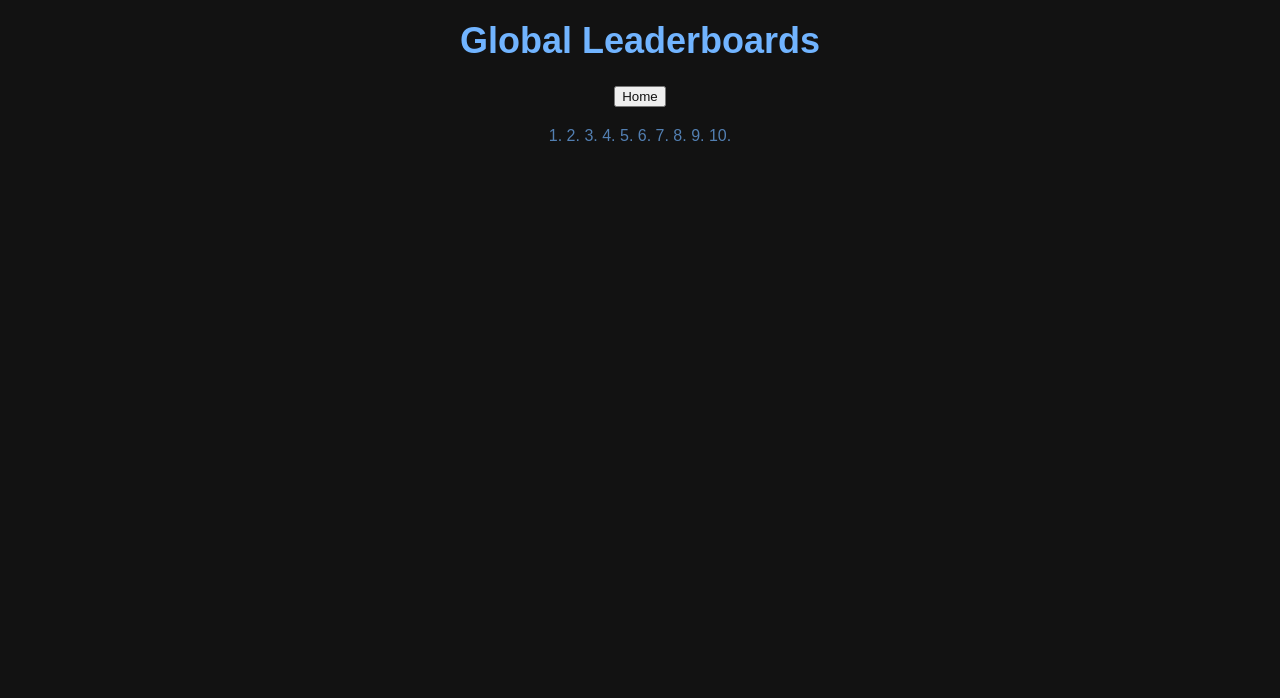
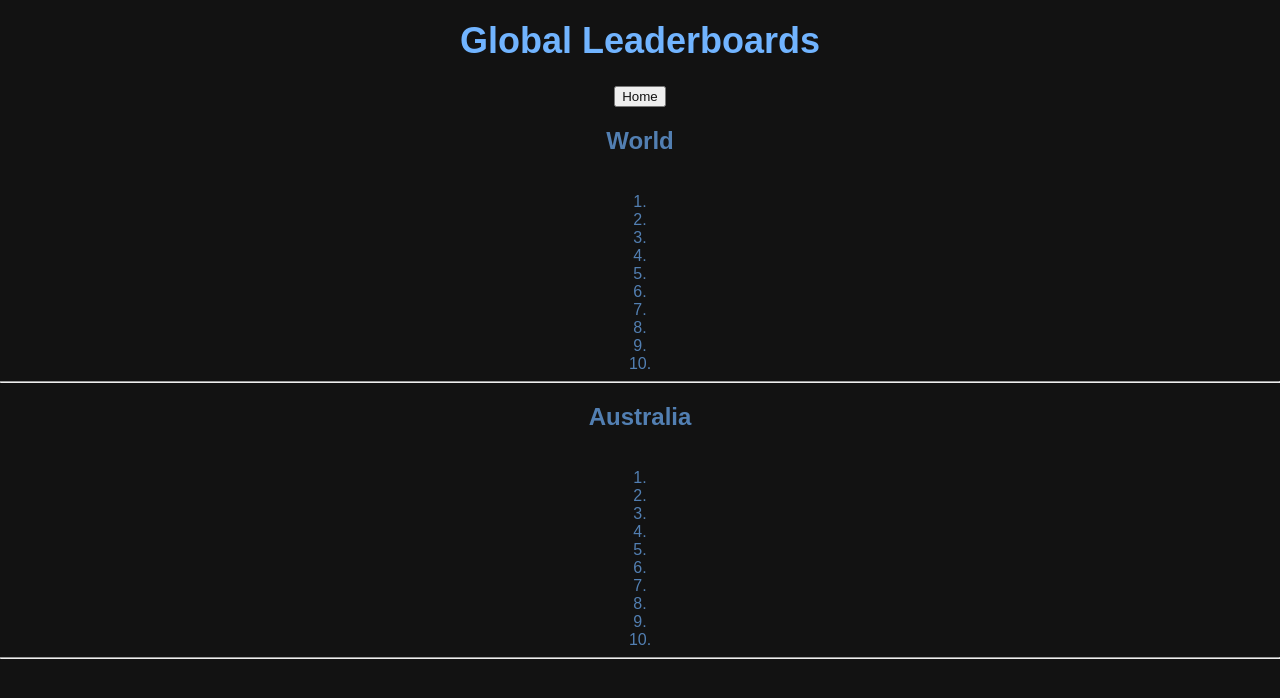
Before and after one commit to fullclipstudios/ISYS3001Task-2, a plain HTML site: page leaderboards.html in a window 1280 px wide. Drawn offline with Linux system fonts and the light colour scheme.

Commit message:
Update leaderboards.html
divide leader board into World and Australia, with room for additional countries in future versions.

```diff
--- a/leaderboards.html
+++ b/leaderboards.html
@@ -14,16 +14,52 @@
 
     <div id = "globalleaderboard">
     <p>
+        <h2> World </h2>
+            <br>
             1.
+            <br>
             2.
+            <br>
             3.
+            <br>
             4.
+            <br>
             5.
+            <br>
             6.
+            <br>
             7.
+            <br>
             8.
+            <br>
             9.
+            <br>
             10.
+            <br>
+            <hr>
+        <h2> Australia </h2>
+         <br>
+            1.
+            <br>
+            2.
+            <br>
+            3.
+            <br>
+            4.
+            <br>
+            5.
+            <br>
+            6.
+            <br>
+            7.
+            <br>
+            8.
+            <br>
+            9.
+            <br>
+            10.
+            <br>
+            <hr>
     </p>
 
     </div>
```
Lines whose indentation alone changed are shown as unchanged.
